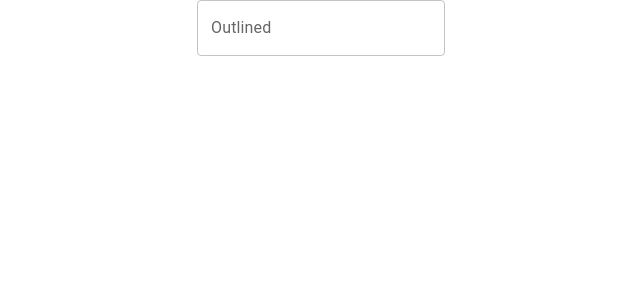
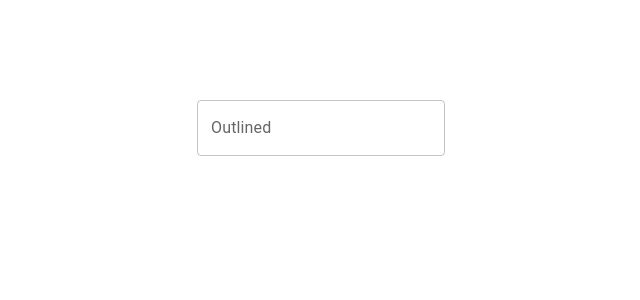
Before and after one commit to milkevich/pract-project, a React (Create React App) app: page / in a window 1280 px wide. Shown: the top 300 px of the page, without its empty margins (319-959 px from the left). Built offline with nearby package versions, Linux system fonts and the light colour scheme.

Commit message:
working mui

```diff
--- a/src/App.js
+++ b/src/App.js
@@ -4,7 +4,7 @@ import { TextField } from '@mui/material';
 function App() {
   return (
     <div className="App">
-      <TextField id="outlined-basic" label="Outlined" variant="outlined" />
+      <TextField sx={{position: 'relative', marginTop: '100px'}} id="outlined-basic" label="Outlined" variant="outlined"></TextField>
     </div>
   );
 }
```
